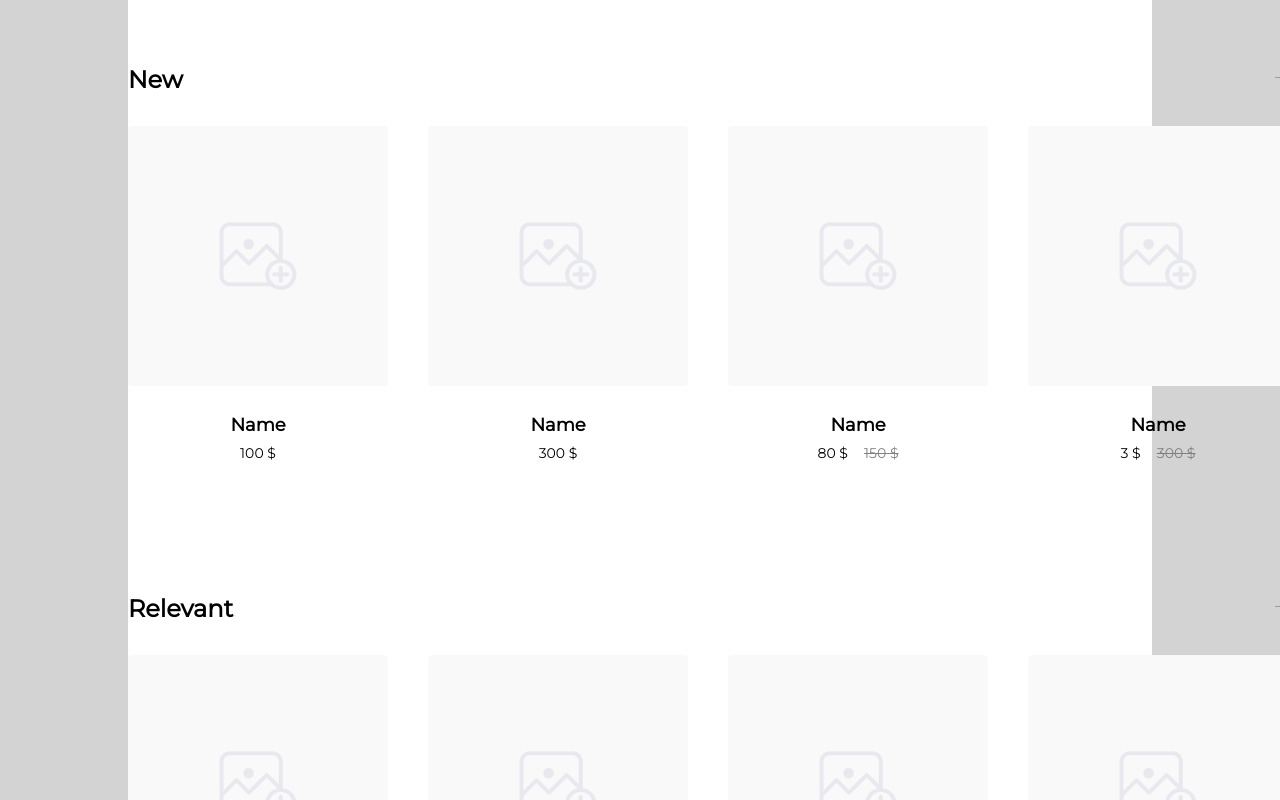
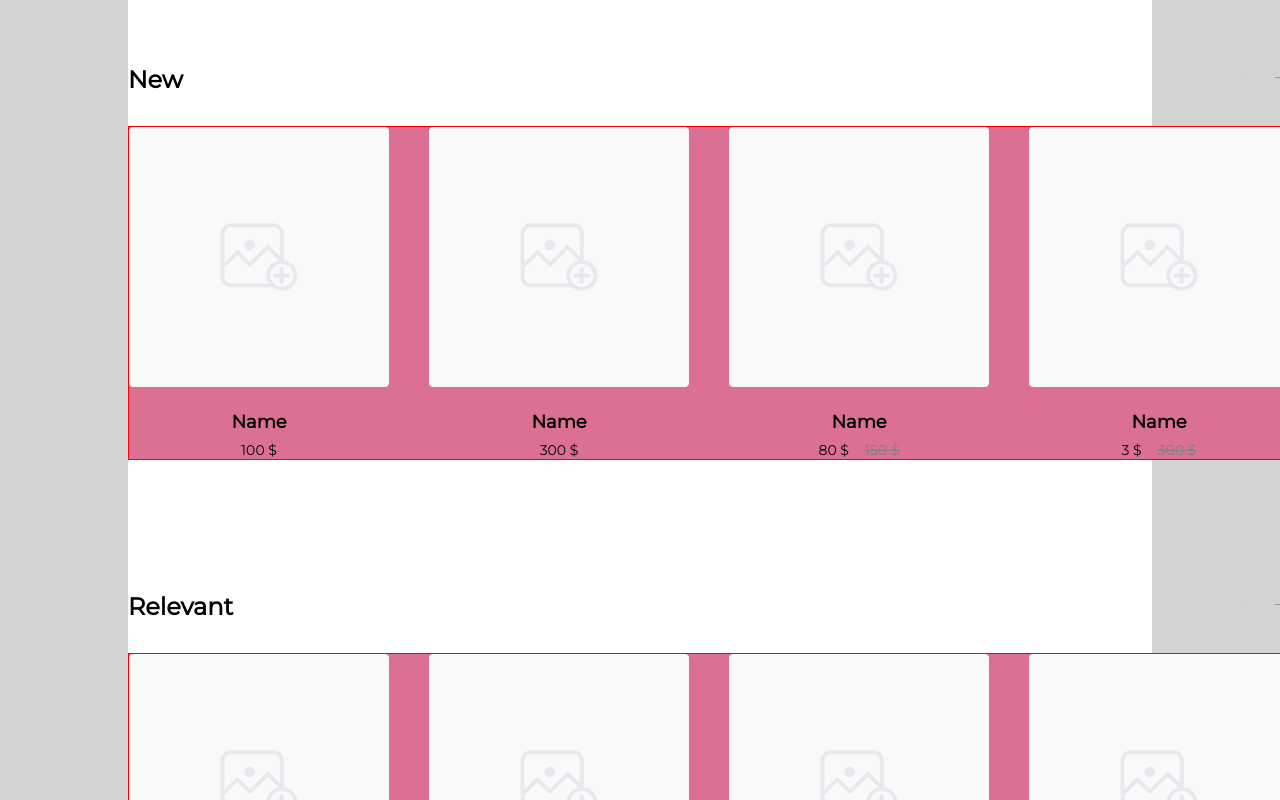
Before and after one commit to yuliya-zhukova/flower-store, a React (Create React App) app: page / in a window 1280 px wide. Shown: the part 660-1460 px from the top of the page. Built offline with nearby package versions, Linux system fonts and the light colour scheme.

Commit message:
Refactor layout for the slider

```diff
--- a/src/products/Products.js
+++ b/src/products/Products.js
@@ -16,9 +16,11 @@ function toWishList () {
 
 export function Products() {
   return (
+    <div className="product__window">
       <div className="product__row">
         {productList.map(function (product, i) {
           return (
+            <div className="product__row-item">
               <div className="product__item" key={i}>
                 <div className="product__image">
                   <img src={image_small} alt="New"></img>
@@ -41,8 +43,10 @@ export function Products() {
                   </div>
                 </div>
               </div>
+            </div>
           );
         })}
       </div>
+    </div>
   );
 }
--- a/src/products/products.scss
+++ b/src/products/products.scss
@@ -1,31 +1,29 @@
 .product {
-  &__image {
+  &__window {
     position: relative;
+    overflow: hidden;
+    width: 100%;
+
+    background-color: palevioletred;
+    border: 1px solid red;
   }
 
-  &__button-block {
-    visibility: hidden;
-    width: 100%;
-    position: absolute;
-    bottom: 2rem;
+  &__row {
+    position: relative;
     display: flex;
-    justify-content: space-around;
-    padding: 0 3rem;
+    justify-content: space-between;
+    flex-wrap: nowrap;
+
+    left: 0;
+  }
+
+  &__row-item {
+    width: 300px;
+    padding-right: 40px;
     box-sizing: border-box;
   }
 
-  &__row {
-    width: 100%;
-    display: flex;
-    justify-content: space-between;
-    flex-wrap: nowrap;
-    overflow: hidden;
-  }
-
   &__item {
-    width: 260px;
-    margin-right: 40px;
-
     &-info {
       text-align: center;
     }
@@ -38,6 +36,30 @@
     &:hover .product__button-block {
       visibility: visible;
     }
+  }
+
+  &__image {
+    position: relative;
+    width: 260px;
+    overflow: hidden;
+
+    & img {
+    width: 260px;
+
+      display: block;
+      object-fit: contain;
+    }
+  }
+
+  &__button-block {
+    visibility: hidden;
+    width: 100%;
+    position: absolute;
+    bottom: 2rem;
+    display: flex;
+    justify-content: space-around;
+    padding: 0 3rem;
+    box-sizing: border-box;
   }
 
   &__price-row {
```
Lines whose indentation alone changed are shown as unchanged.
